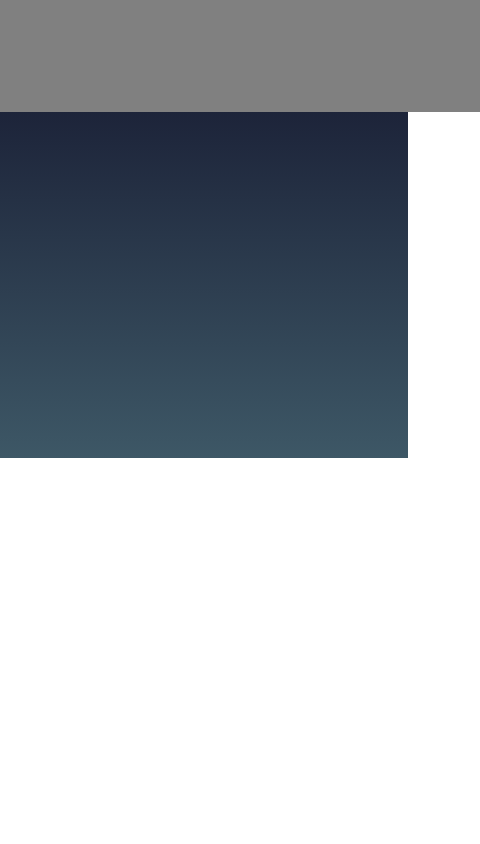
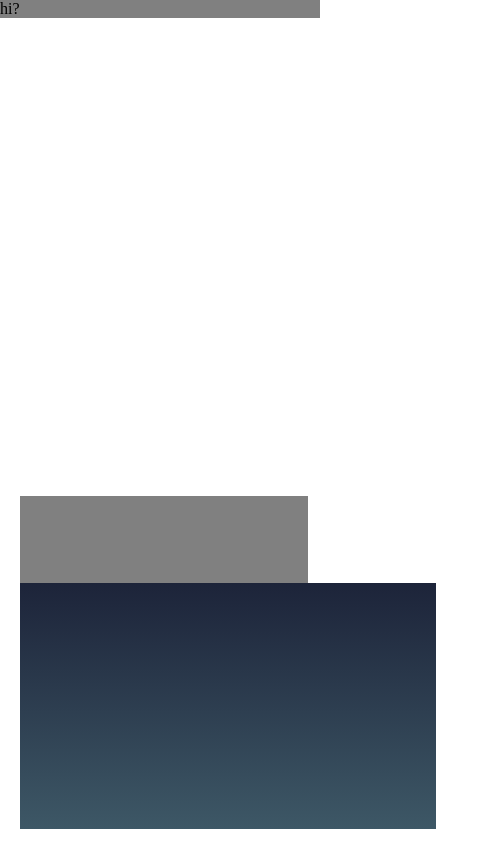
Before and after one commit to Xy-GAV/4-P-Unit-4-Project, a plain HTML site: page index.html in a window 390 px wide. Shown: the whole page, 480 px wide, since content can reach past the window. Drawn offline with nearby package versions, Linux system fonts and the light colour scheme.

Commit message:
Responsive text boxes and added clamp to align textbox and nametag to bottom of page without scroll

```diff
--- a/index.html
+++ b/index.html
@@ -1,7 +1,7 @@
 <!--Unit 4 Project
 Requirements
 [ ] Three Distinct CSS font-family Declarations
-[ ] Five CSS Rules
+[yes] Five CSS Rules
 [ ] An Unordered **or** Ordered List (<ul> or <ol>)
 [ ] Three Images
 
@@ -9,8 +9,8 @@ Select ONE Additional Feature to Add
 [ no ] Feature 1 - Fill Text with Image Background
 [ no ] Feature 2 - Change the <li> markers
 [ no ] Feature 3 - Change the Favicon
-[ no ] Feature 4 - Use Google Font or Uploaded Font
-[ no ] Feature 5 - Change the Cursor
+[ yes] Feature 4 - Use Google Font or Uploaded Font
+[ yes] Feature 5 - Change the Cursor
 -->
 
 <html>
@@ -25,6 +25,7 @@ Select ONE Additional Feature to Add
     </head>
 
     <body>
+        <div id="sprite1">hi?</div>
         <div id="tbContainer">
             <div id="textBox"></div>
             <div id="nameTag"></div>
--- a/script.js
+++ b/script.js
@@ -4,14 +4,14 @@ let speakerFull = ""
 
 let ct1Text = [
     "",
-    "BlmSl Sleep isn\’t warm. The bodies beside you in rest were, but winter frost had taller fangs than the flickering warmth of life and beating heart.",
+    "Sleep isn\’t warm. The bodies beside you in rest were, but winter frost had taller fangs than the flickering warmth of life and beating heart.",
     "Dawn broke in tints of green. Uncommon but not odd. Mornings like these always felt wired. Though your mind refused more slumber now that it\’d bore witnesses to the kiss of sun and horizon.",
     "The chill of earth before the embrace of light carried through the wind but you didn\’t mind a walk.",
     "A small body roiled beside you. And two tired eyes blinked up at you as you rose to your paws. Then four. Then six.",
-    "“Morning…”",
-    "“Hello, Yarrow\’Fall.”",
+    "YrrwFl “Morning…”",
+    "BlmSl “Hello, Yarrow\’Fall.”",
     "A blip of platinum fur ascended into your vision as small claws took hold in your fur.",
-    "“Don\’t hurt yourself, Soft\’Smoke”",
+    "BlmSl “Don\’t hurt yourself, Soft\’Smoke”",
     "She did not reply, only climbing higher until she was perched comfortably on your head. Family walk it was.",
     "Small\’Spot and Black\’Wisp were their uncle\’s problems should they awake.",
     "You. You were going on a walk.",
@@ -28,10 +28,21 @@ document.addEventListener('keyup' , (e) => {
     }
 })
 
+// function typewrite(){
+//     var i = 0;
+//     var Text = document.getElementById("textBox").textContent;
+//     //console.log(Text);
+//     $("#textBox").text("");
+
+//     if (i < Text.length) {
+//     document.getElementById("textBox").innerHTML += Text.charAt(i);
+//     i+=1;
+//     setTimeout(typewrite, 1000);
+//     console.log(i);
+//   };
+//}
 
 function nameTag(){
-    //console.log("i here");
-    //console.log("ct1Text[] " + ct1Text[textCounter]);
     if(ct1Text[textCounter].includes("BlmSl")){
 
         console.log("Sol is talking");
@@ -39,13 +50,32 @@ function nameTag(){
 
         speakerFull = "Blooming\'Sol";
         console.log(speakerFull);
+    }
+    else if (ct1Text[textCounter].includes("YrrwFl")){
 
-        //$("#nameTag").text(ct1Text[textCounter]);
-        //console.log(document.getElementById("textBox").textContent.replace("BlmSl",""))
-        //document.getElementById("textBox").textContent.replace("BlmSl", "");
-        //ct1Text[textCounter].replace("BlmSl", "");
-        //console.log(ct1Text[textCounter].replace("BlmSl", ""))
+        console.log("Yarrow is talking");
+        speaker = "YrrwFl";
+
+        speakerFull = "Yarrow\'Fall";
+        console.log(speakerFull);
+    }
+    else if (ct1Text[textCounter].includes("LvBlm")){
+
+        console.log("Lavender is talking");
+        speaker = "LvBlm";
+
+        speakerFull = "Lavender\'Bloom";
+        console.log(speakerFull);
+    }
+    else {
+
+        console.log("nobody is talking");
+        speaker = "";
+
+        speakerFull = "";
+        console.log(speakerFull);
     };
+
 
 }
 
@@ -55,6 +85,8 @@ function cutscene1(){
 
     //$("#textBox").text(ct1Text[textCounter]);
 }
+
+
 
 
 function spriteManager(name){
--- a/style.css
+++ b/style.css
@@ -14,31 +14,54 @@ body{
 }
 
 #textBox{
+    position: relative;
+
+    cursor:text;
     font-family: "Alegreya Sans", sans-serif;
     font-weight: 400;
     color: white;
     padding: 3rem;
-    font-size: 2rem;
+    font-size: clamp(1.5rem, 1.67vw, 2rem);
     background: #040c24;
     background: linear-gradient(180deg,rgba(4, 12, 36, 0.9) 0%, rgba(3, 37, 56, 0.77) 100%);
-    width: 80vw;
-    height:40vh;
+    width: clamp(20rem,75vw,90rem);
+    height: clamp(1rem,7vh,5rem);
     min-height: 150px;
     max-height: 250px;
 }
 
 #nameTag{
+    position: relative;
+
+
     font-family: "Julius Sans One", sans-serif;
-    font-size: 3rem;
+    font-size: clamp(2rem, 2.5vw, 3rem);
     background-color: gray;
-    width: 30rem;
-    height:7rem;
+    width: clamp(18rem, 25vw, 30rem);
+    height: clamp(5rem, 10.3vh, 7rem);
+    text-align: center;
+    vertical-align: middle;
+    line-height: clamp(5rem, 10.3vh, 7rem);
 }
 
 #tbContainer{
-    margin: auto;
+    position: absolute;
+    left: 0;
+    right: 0;
+    margin-inline: auto;
+    top: calc(100vh - clamp(23rem, 40vh, 30rem));
+    left: 0;
+    width: clamp(20rem,44vw,30rem);
+    padding: 20px;
     width: fit-content;
-    height: auto;
+    /*height: 95vh;*/
     flex-direction:column-reverse;
     display: flex;
 }
+
+#sprite1{
+    background-color: gray;
+    width: clamp(20rem,25vw,30rem);
+    position: relative;
+}
+ /*height: clamp(20rem,44vh,30rem);
```
